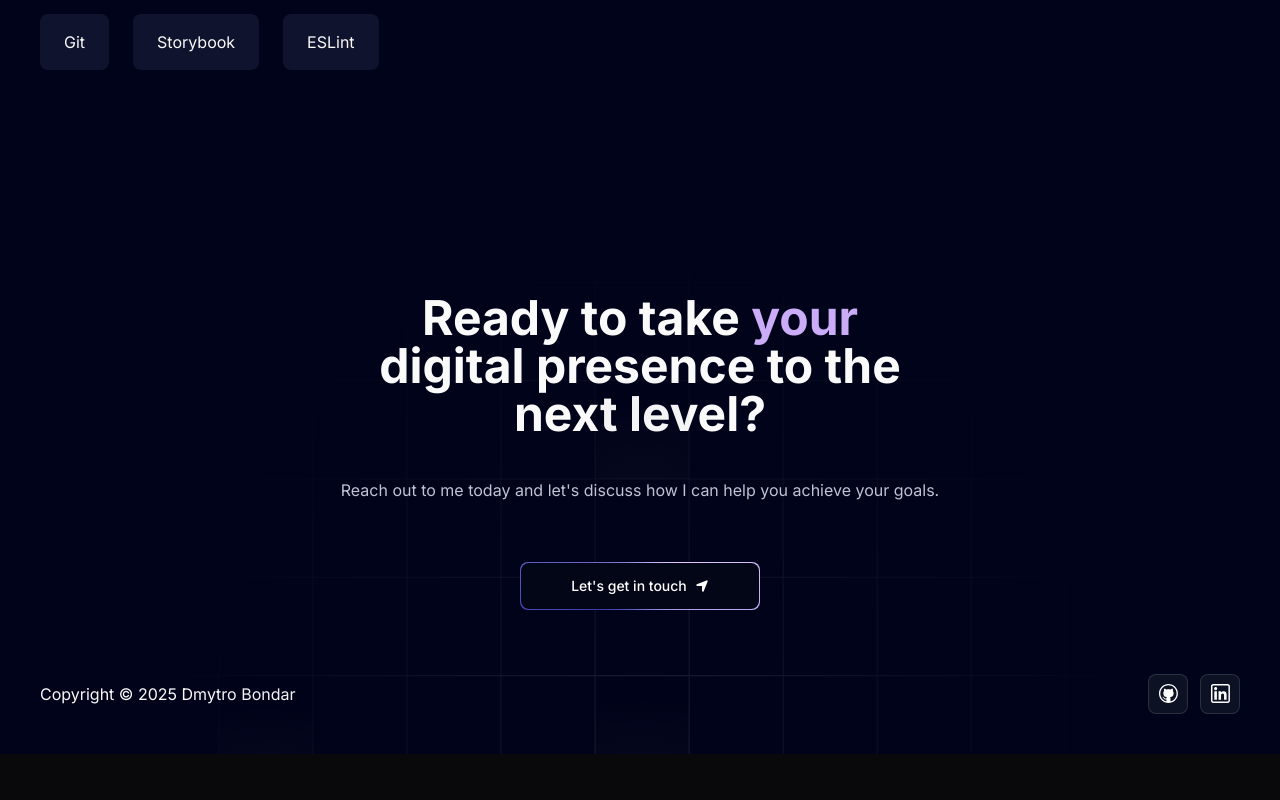
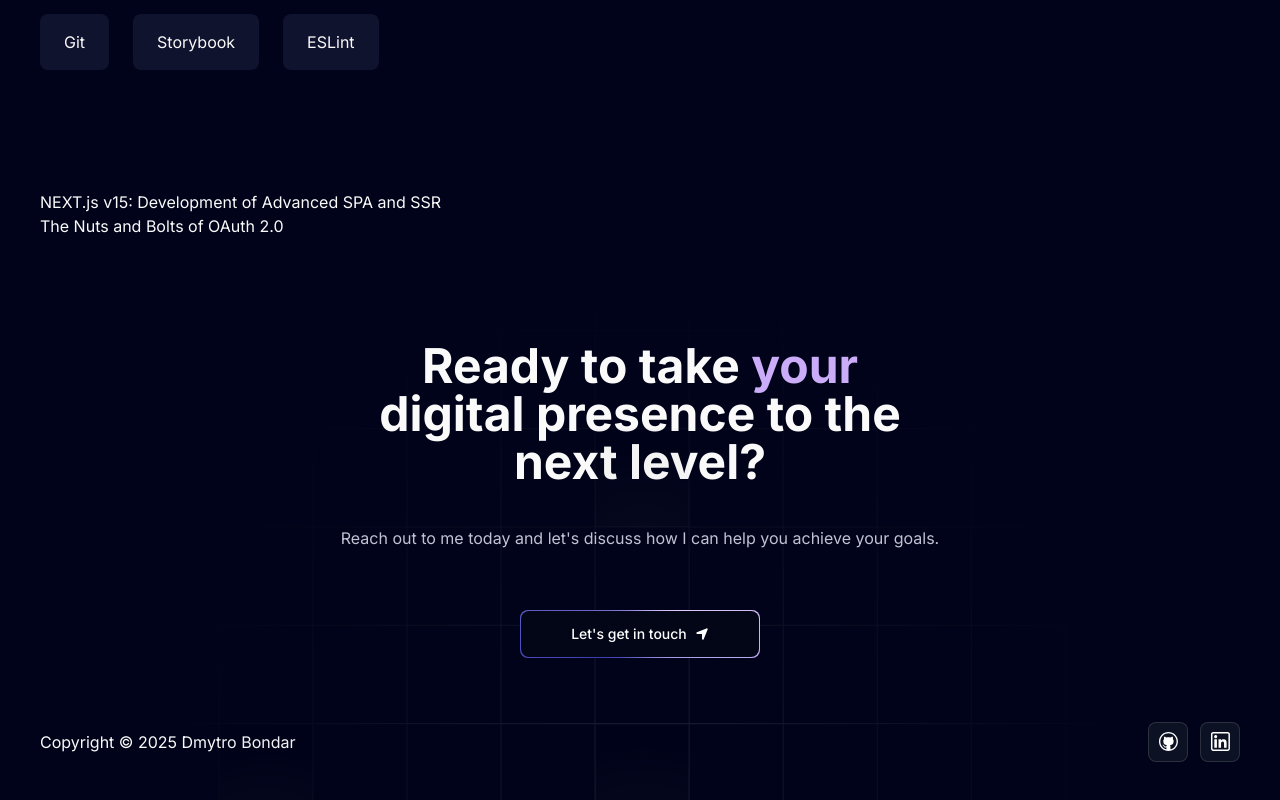
Before and after one commit to DagassaCoop/dev_portfolio, a Next.js app: page /about in a window 1280 px wide. Shown: the part 1392-2192 px from the top of the page. Before the commit the page ends 2146 px from the top, so only its background shows below. Built offline with nearby package versions, Linux system fonts and the light colour scheme.

Commit message:
update: add container div

```diff
--- a/src/app/about/page.tsx
+++ b/src/app/about/page.tsx
@@ -4,7 +4,7 @@ import { FC } from "react";
 // Components
 import Footer from "@/components/Footer";
 // Mock
-import { skillSections } from "@/data";
+import { skillSections, certificates } from "@/data";
 
 const SkillList: FC<{ list: string[] }> = ({ list }) => {
   return (
@@ -25,6 +25,7 @@ const SkillList: FC<{ list: string[] }> = ({ list }) => {
 export default function About() {
   return (
     <main className="relative bg-black-100 flex justify-center items-center flex-col overflow-hidden mx-auto sm:px-10 px-5 pt-36">
+      <div className="max-w-7xl w-full">
         <h1 className="heading">
           <span className="text-purple">About</span> &{" "}
           <span className="text-purple">Skills</span>
@@ -44,18 +45,18 @@ export default function About() {
               <p className="text-lg mb-3 lg:text-xl lg:mb-6">
                 Skilled <span className="font-bold text-purple">Frontend</span>{" "}
                 Developer based in{" "}
-              <span className="font-bold text-purple">Toronto</span> with focus
-              on <span className="font-bold text-purple">React</span> and{" "}
-              <span className="font-bold text-purple">TypeScript</span>, I
+                <span className="font-bold text-purple">Toronto</span> with
+                focus on <span className="font-bold text-purple">React</span>{" "}
+                and <span className="font-bold text-purple">TypeScript</span>, I
                 specialize in creating scalable user interfaces and API
                 integrations. My experience includes working on cross-technology
                 projects and quickly adapting to new tools and frameworks.
               </p>
               <p className="text-lg mb-3 lg:text-xl lg:mb-6">
                 With over <span className="font-bold text-purple">4</span> years
-              of experience, I&apos;ve worked on a wide range of projects, from
-              small SPA to large Saas products, ensuring each one is tailored to
-              its unique goals and audience.
+                of experience, I&apos;ve worked on a wide range of projects,
+                from small SPA to large Saas products, ensuring each one is
+                tailored to its unique goals and audience.
               </p>
             </div>
           </div>
@@ -72,8 +73,15 @@ export default function About() {
               );
             })}
           </div>
+
+          <div>
+            {certificates.map((certificate) => {
+              return <div key={certificate.id}>{certificate.title}</div>;
+            })}
+          </div>
         </div>
         <Footer />
+      </div>
     </main>
   );
 }
```
Lines whose indentation alone changed are shown as unchanged.
